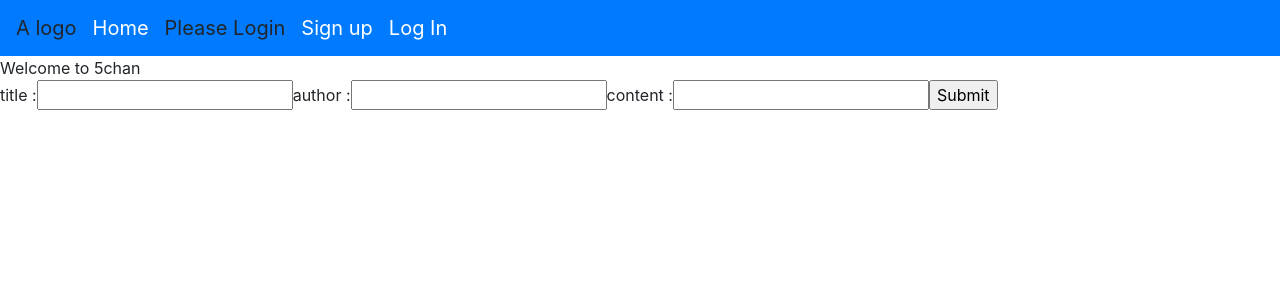
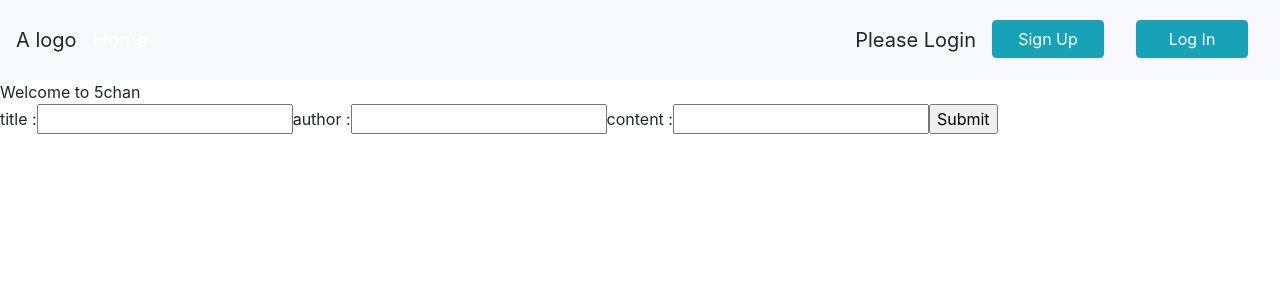
Before and after one commit to Nova-Xue/5chan, a React (Create React App) app in the folder client/: page /newtopic in a window 1280 px wide. Shown: the top 300 px of the page. Built offline with nearby package versions, Linux system fonts and the light colour scheme; no server answers.

Commit message:
Fix follow button and relation,start to style front end pages

```diff
--- /dev/null
+++ b/client/src/App.css
@@ -0,0 +1,19 @@
+.navbar {
+    z-index: 80;
+    position: fixed;
+    top: 0;
+    width: 100%;
+    height: 5rem;
+
+}
+.login-div{
+    position: absolute;
+    right: 0;
+}
+.content {
+    position: relative;
+    top: 5rem;
+}
+/* .welcom{
+
+} */
--- a/client/src/App.js
+++ b/client/src/App.js
@@ -8,6 +8,8 @@ import Profile from "./pages/Profile";
 import Login from "./pages/Login";
 import Register from "./pages/Register";
 import NewTopic from "./pages/NewTopic";
+import { NavBtn } from "./components/Buttons";
+import "./App.css";
 class App extends React.Component {
   state = {
     uid: "",
@@ -47,6 +49,7 @@ logout = ()=>{
     .then(result =>window.location.reload())
     .catch(err=>console.log(err));
 }
+
   render(){
     return (
       <div>
@@ -59,7 +62,7 @@ logout = ()=>{
                       link="/"
                   />
                   {this.state.username ? (
-                      <div>
+                      <div className="home-div">
                           <NavItemRight
                           text="New Topic"
                           link="/newtopic"/>
@@ -70,20 +73,24 @@ logout = ()=>{
                           <button onClick={this.logout}> Log out</button>
                       </div>
                   ) : (
-                      <div>
+                      <div className="login-div">
                           <NavItemRight text="Please Login"/>
-                          <NavItemRight
+                          {/* <NavItemRight
                           text="Sign up"
                           link="/register"/>
                           <NavItemRight
                           text="Log In"
-                          link="/login"/>
+                          link="/login"/> */}
+                          <a className="btn btn-info" href="/login">Log In</a>
+                          <a className="btn btn-info" href="/register">Sign Up</a>
+
                       </div>
 
                   )}
                   </Nav>
-                  <div>
-                    Welcome to 5chan
+                  <section className="content">
+                  <div className="welcome">
+                    <span>Welcome to 5chan</span>
                   </div>
                   <Router>
                       <Switch>
@@ -95,6 +102,8 @@ logout = ()=>{
                         <Route exact path="/newtopic" component={NewTopic} />
                       </Switch>
                     </Router>
+                  </section>
+
       </div>
     );
   }
--- /dev/null
+++ b/client/src/components/Buttons/index.js
@@ -0,0 +1,9 @@
+import React from "react";
+import "./style.css";
+export function NavBtn(props){
+    return (
+        <button type="button" class="btn btn-info" onClick={props.goPath}>
+        {props.children}
+        </button>
+    )
+}
--- /dev/null
+++ b/client/src/components/Buttons/style.css
@@ -0,0 +1,5 @@
+.btn-info {
+    width: 7rem;
+    margin-right: 2rem;
+    float: right;
+}
--- a/client/src/components/Nav/index.js
+++ b/client/src/components/Nav/index.js
@@ -2,7 +2,7 @@ import React from "react";
 
 export function Nav({children}) {
   return (
-    <nav className="navbar navbar-expand-lg navbar-dark bg-primary">
+    <nav className="navbar navbar-expand-lg navbar-dark bg-light">
       {children}
     </nav>
   );
--- a/client/src/pages/NewTopic.js
+++ b/client/src/pages/NewTopic.js
@@ -14,7 +14,14 @@ class NewTopic extends Component {
     getUser = () => {
 
         API.getUser()
-        .then(result => this.setState({username : result.data.username, uid : result.data.uid}));
+        .then(result => {
+            if(result.data){
+                this.setState({username : result.data.username, uid : result.data.uid});
+            }else{
+                window.location.href="/";
+            }
+
+        });
     }
     handleInputChange = e => {
         const { name, value } = e.target;
--- a/client/src/pages/Profile.js
+++ b/client/src/pages/Profile.js
@@ -19,7 +19,7 @@ class Profile extends Component {
         this.loadTopic();
         this.getUser();
         this.loadFollower();
-        //this.loadFollowing();
+        this.loadFollowing();
     }
     loadTopic = () => {
         API.getUserTopic(this.props.match.params.id)
@@ -92,11 +92,11 @@ class Profile extends Component {
     }
     unfollowUser = () => {
         API.unfollowUser({
-            followId: this.state.uid,
-            UserUid: this.state.loginId
+            followId : this.state.uid,
+            UserUid : this.state.loginId
         })
-            .then(result => window.location.reload())
-            .catch(err => console.log(err));
+        .then(result => window.location.reload())
+        .catch(err => console.log(err));
     }
     relation = () => {
         if (this.state.loginId===undefined ||this.state.loginId === this.state.uid) return "";
@@ -113,7 +113,7 @@ class Profile extends Component {
         }
     }
     test = () => {
-        alert(this.relation());
+        alert(this.state.uid);
     }
     render() {
         let btnDiv;
--- a/client/src/utils/API.js
+++ b/client/src/utils/API.js
@@ -19,5 +19,5 @@ export default {
     getUserFollower : (id) =>axios.get("/api/user/follower/"+id),
     getUserFollowing : (id) =>axios.get("/api/user/following/"+id),
     followUser : (data) => axios.post("/api/relation/follow",data),
-    unfollowUser : (data) => axios.delete("/api/relation/unfollow",data)
+    unfollowUser : (data) => axios.post("/api/relation/unfollow",data),
 }
```
Also changed, not shown: client/src/components/Nav/style.css (added), 2 other files (tests, documents, lock files or other folders).
